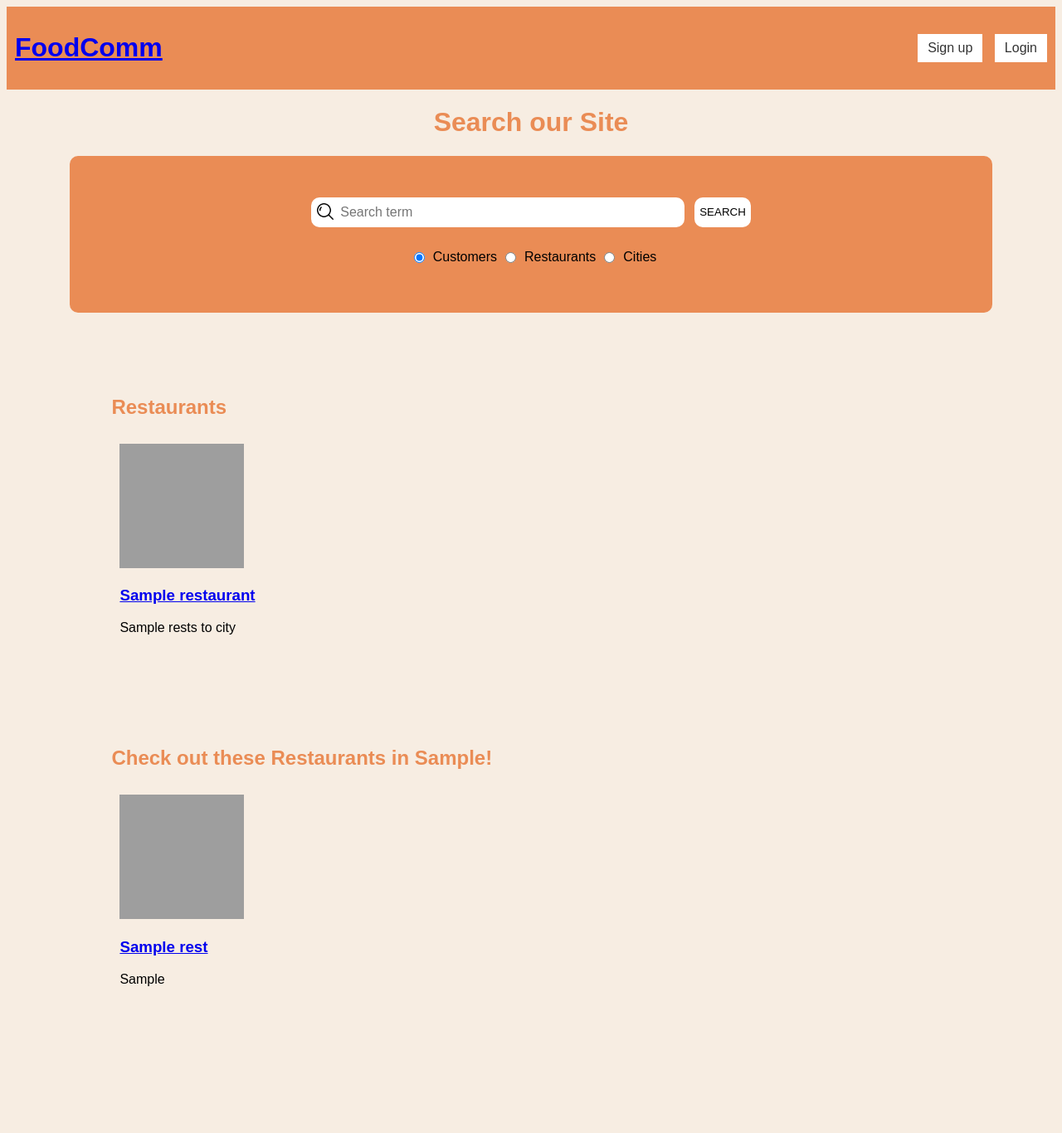
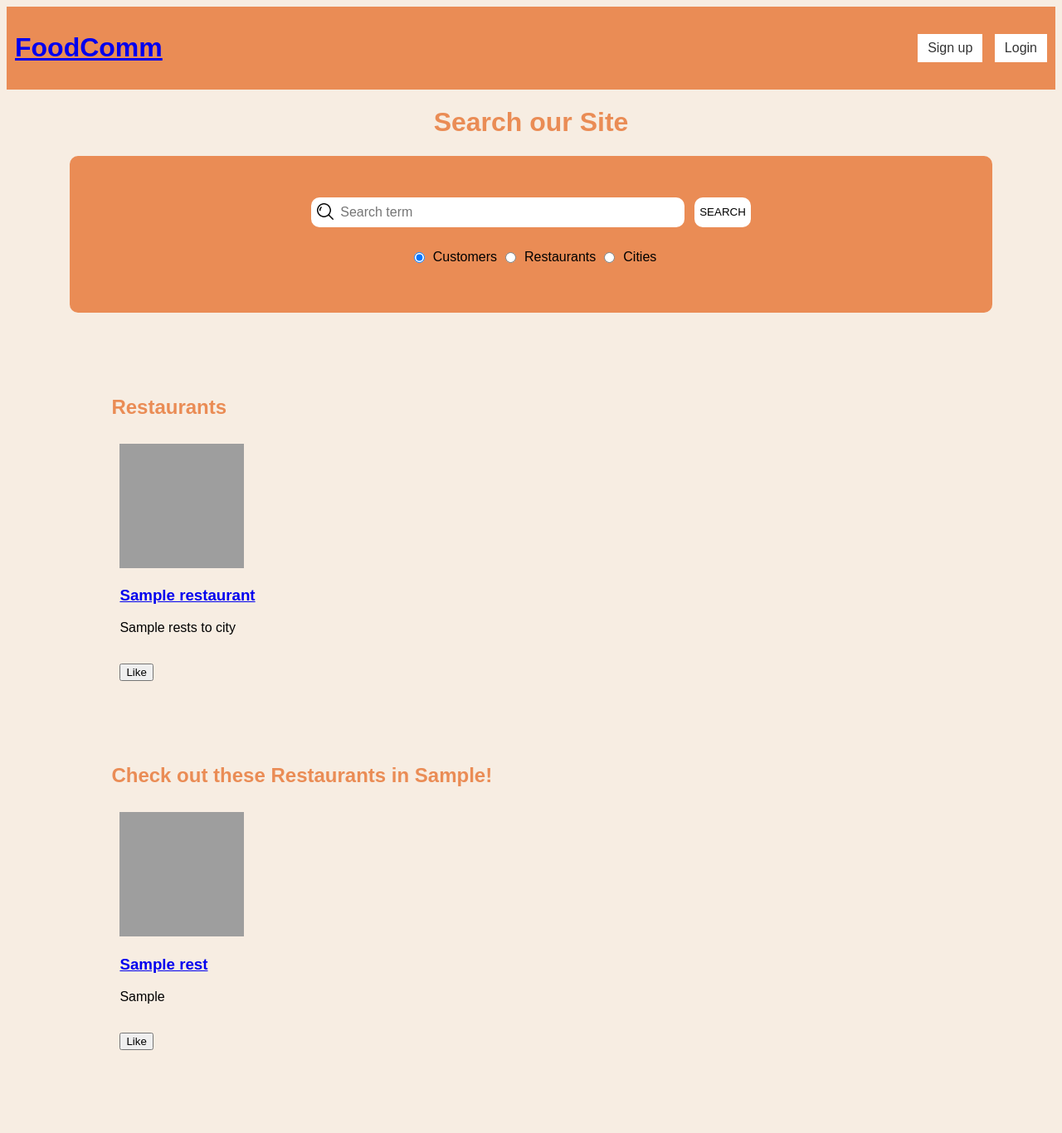
Before and after one commit to lilousicard/CS157C-Team6, a Flask app: template templates/explore.html in a window 1280 px wide. Shown: the whole page at 83% size. Before the commit the page ends 1189 px from the top, so only its background shows below. Run offline with Flask 3, Linux system fonts and the light colour scheme; the template is opened without the code that fills it: most values are stand-ins (such as "Sample title", 1, 10 or a date in 2020); grey boxes are pictures that could not be loaded.

Commit message:
like functionality for restaurants

```diff
--- a/main.py
+++ b/main.py
@@ -190,6 +190,8 @@ def explore_restaurants():
 
         start_time = time.time()
         restaurants = rests.get_all()
+        restaurants = add_user_prefs(restaurants)
+
         print(f"Got restaurants in: {time.time()-start_time} seconds")
 
         # dictionary where each restaurant node is mapped to their city name as a string
@@ -200,6 +202,7 @@ def explore_restaurants():
         print(f"Got cust_city: {time.time()-start_time} seconds")
 
         rest_in_city = [r for r, c in rests_to_city.items() if c == cust_city]
+        rest_in_city = add_user_prefs(rest_in_city)
         print(f"Got rests in city: {time.time()-start_time} seconds")
 
         # restaurants = [{"name": "First"}, {"name": "Second"}]
@@ -232,15 +235,20 @@ def like_restaus():
                 r_name = request.form['unlike']
                 Restaurants(r_name).delete_like(r_name, user)
 
-        restaurants = session.get('restaurants')
-        # if restaurants is not None:
-        #     return render_template('explore.html', list=restaurants)
-        # else:
+        #Same logic as reireviing all restaurants from explore_restaurants function
         rests = Restaurants("")
         restaurants = rests.get_all()
         restaurants = add_user_prefs(restaurants)
-        session['restaurants'] = restaurants
-        return render_template('explore.html', list = restaurants)
+        # dictionary where each restaurant node is mapped to their city
+        # name as a string
+        rests_to_city = {r: models.get_rest_city(r) for r in restaurants}
+
+        cust_city = models.get_cust_city(user)
+        rest_in_city = models.get_rest_in_city(restaurants, cust_city)
+        rest_in_city = add_user_prefs(rest_in_city)
+        # restaurants = [{"name": "First"}, {"name": "Second"}]
+        return render_template('explore.html', rests_to_city=rests_to_city,
+                               city_rests=rest_in_city, cust_city=cust_city)
     return redirect(url_for('login'))
     # redirect to the same page
     # check if restaurant liked or not
--- a/templates/explore.html
+++ b/templates/explore.html
@@ -40,7 +40,15 @@
                         <img src = {{restaurant.get('image_path')}}/>
                         <h3> <a href="restaurant/{{ restaurant.get('name') }}">{{ restaurant.get('name') }}</a></h3>
                         <p class="rests-city">{{ city_name }}</p><br>
-                    </div>
+
+                    <form method="post" action="/like_restaus">
+                      {% if restaurant.get('like') %}
+                        <button type="submit" name="unlike" value= "{{ restaurant.get('name') }}"> UnLike </button>
+                      {% else %}
+                        <button type="submit" name="like" value= "{{ restaurant.get('name') }}"> Like </button>
+                      {% endif %}
+                    </form>
+
                 </div>
               </li>
             {% endfor %}
@@ -61,6 +69,15 @@
                     <img src = {{rests.get('image_path')}}/>
                     <h3> <a href = "restaurant/{{ rests.get('name') }}">{{ rests.get('name') }}</a></h3>
                     <p class="rests-city">{{ cust_city }}</p><br>
+
+                       <form method="post" action="/like_restaus">
+                      {% if rests.get('like') %}
+                        <button type="submit" name="unlike" value= "{{ rests.get('name') }}"> UnLike </button>
+                      {% else %}
+                        <button type="submit" name="like" value= "{{ rests.get('name') }}"> Like </button>
+                      {% endif %}
+                    </form>
+
                   </div>
                 </div>
               </li>
```
